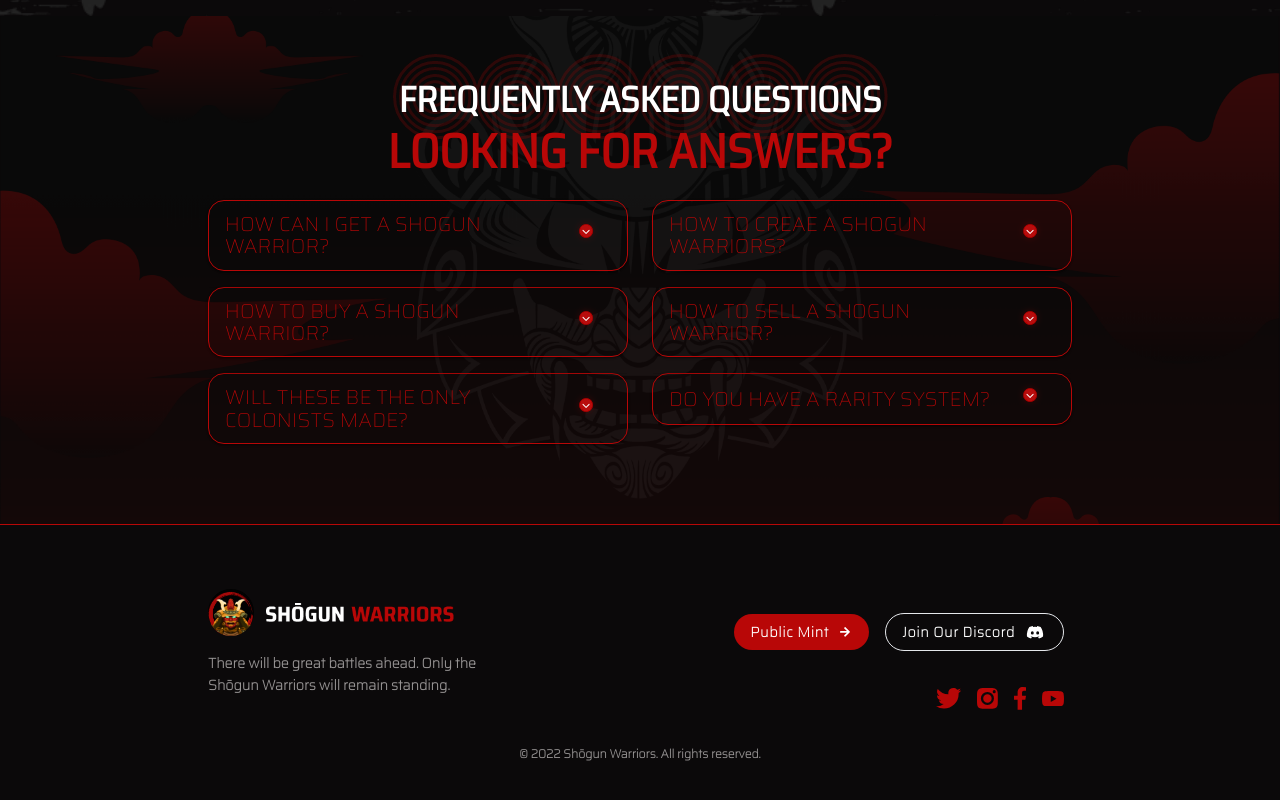
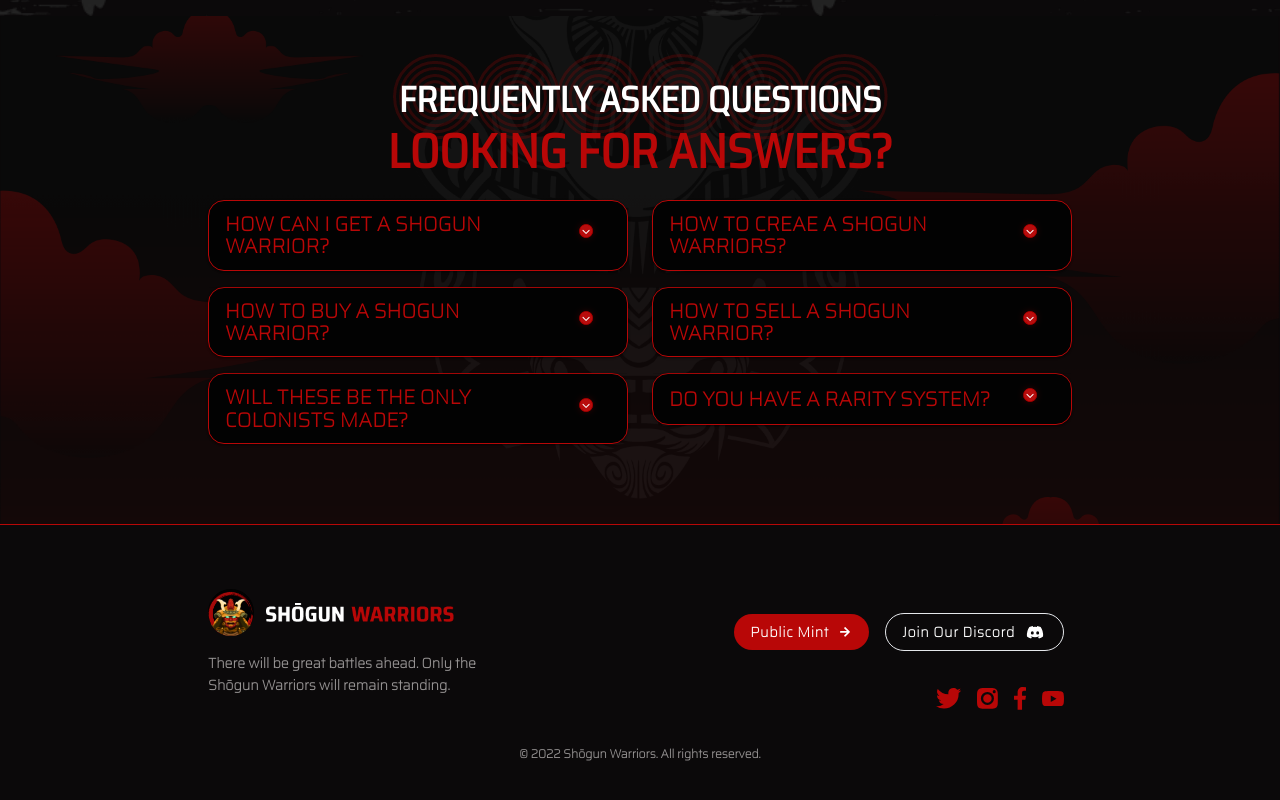
Before and after one commit to pathakankit99/dvass, a Next.js app: page / in a window 1280 px wide. Shown: the part 8402-9202 px from the top of the page. Built offline with nearby package versions, Linux system fonts and the light colour scheme.

Commit message:
font fix

```diff
--- a/styles/globals.css
+++ b/styles/globals.css
@@ -530,10 +530,10 @@
   z-index: 5;
 }
 #faq .MuiAccordion-root {
-  @apply mb-4 rounded-2xl border border-brand_red bg-transparent text-brand_red;
+  @apply mb-4 rounded-2xl border border-brand_red bg-transparent lg:bg-brand_black text-brand_red;
 }
 #faq .MuiAccordionSummary-content p {
-  @apply text-xl uppercase;
+  @apply text-xl uppercase font-bold;
 }
 #faq .MuiAccordionDetails-root {
   @apply text-xs text-brand_gray;
```
